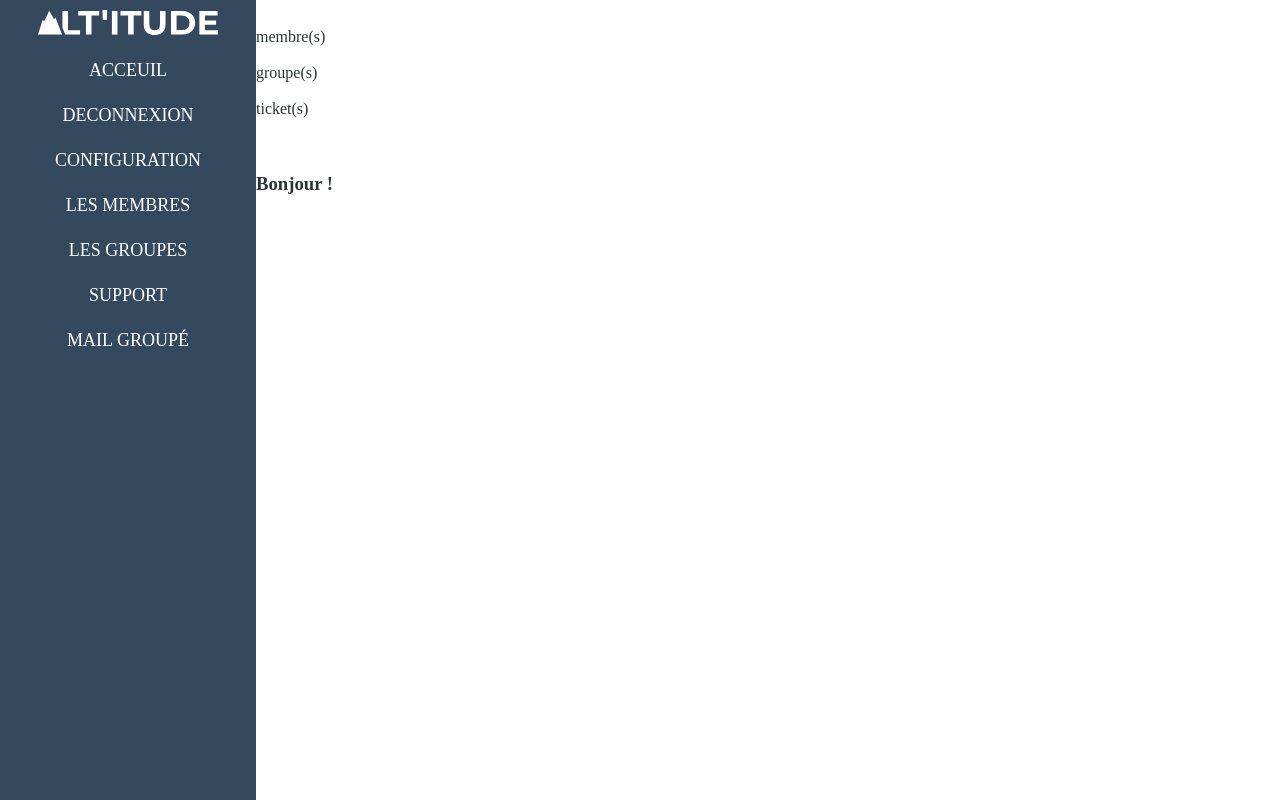
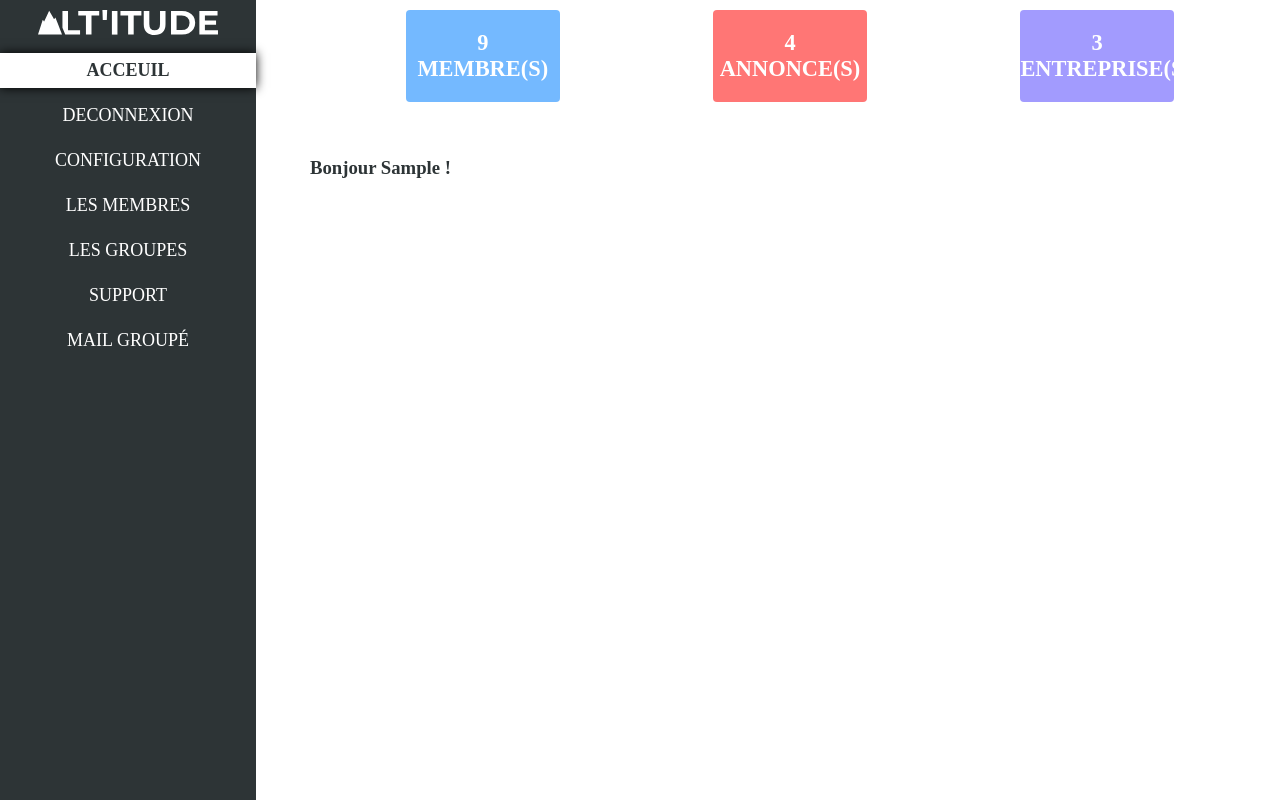
Before and after one commit to JenkoXPlay/ProjetTUT, a PHP site: page /admin/admin.php in a window 1280 px wide. Run offline with PHP 8.4, Linux system fonts and the light colour scheme; the visitor is signed in with stand-in values (Sample User, id 1); data comes from the database, SQL or seed files in the repository; tables that the repository leaves empty hold one stand-in row (values such as "Sample post"); some web fonts are replaced.

Commit message:
Ajout admin - Avancement mineur

```diff
--- a/admin/admin.php
+++ b/admin/admin.php
@@ -1,32 +1,48 @@
-<?php include('header.php'); ?>
+<?php
+	include('header.php');
+
+	// inclusion des fichiers swagger
+	include('../function/user.php');
+	include('../function/annoncesentreprises.php');
+	include('../function/entreprise.php');
+	include('../function/admin.php');
+?>
 
 	<?php
-	session_start();
-	if(isset($_SESSION['administrator'])){
+		session_start();
+		if (isset($_SESSION['administrator'])) {
+
+			$reqAdmin = getAdminPseudo($bdd, $_SESSION['administrator']);
+			while ($dataAdmin = $reqAdmin->fetch()) {
 	?>
 
 			<div id="contenu">
-				<div class="box membre">
-					<?php ?><br />
-					membre(s)
-				</div>
-				<div class="box groupe">
-					<?php  ?><br />
-					groupe(s)
-				</div>
-				<div class="box ticket">
-					<?php  ?><br />
-					ticket(s)
+
+				<div class="flexContentBetween marginAuto width_80">
+					<div class="boxBlue width_20">
+						<?php echo countUsers($bdd, "all"); ?><br />
+						membre(s)
+					</div>
+					<div class="boxRed width_20">
+						<?php echo countAnnonces($bdd); ?><br />
+						annonce(s)
+					</div>
+					<div class="boxViolet width_20">
+						<?php echo countEntreprises($bdd); ?><br />
+						entreprise(s)
+					</div>
 				</div>
 
 				<br /><br />
 
-				<h3>Bonjour <?php  ?> !</h3><br />
+				<h3>Bonjour <?php echo $dataAdmin['pseudo']; ?> !</h3><br />
 
 			</div>
 
 	<?php
-	} else header('Location:/index.php');
+			}
+
+		} else header('Location:/index.php');
 	?>
 
 <?php include('footer.php'); ?>
--- a/admin/header.php
+++ b/admin/header.php
@@ -21,7 +21,7 @@
 	<div id="menu">
 		<img src="../img/logo_white.svg" width="70%" />
 		<br /><br />
-		<a href="admin.php">Acceuil</a>
+		<a href="admin.php" <?php if($_SERVER['REQUEST_URI'] == "/admin/admin.php"){ echo "class='activate'"; } ?>>Acceuil</a>
 		<a href="logout.php">Deconnexion</a>
 		<a href="config.php">Configuration</a>
 		<a href="membre.php">Les membres</a>
--- a/admin/style.css
+++ b/admin/style.css
@@ -61,12 +61,20 @@ body {
 /* formulaire */
 
 /* tailles */
+.width_20 {
+	width: 20%;
+}
+
 .width_40 {
 	width: 40%;
 }
 
 .width_50 {
 	width: 50%;
+}
+
+.width_80 {
+	width: 80%;
 }
 /* tailles */
 
@@ -113,8 +121,48 @@ body {
 }
 /* UTILES */
 
+/* BOX */
+.boxBlue {
+	font-weight: bold;
+	text-transform: uppercase;
+	text-align: center;
+	border-radius: 4px;
+	padding: 20px 0 20px 0;
+	font-size: 1.4em;
+	background: #74b9ff;
+	color: #fff;
+}
+.boxRed {
+	font-weight: bold;
+	text-transform: uppercase;
+	text-align: center;
+	border-radius: 4px;
+	padding: 20px 0 20px 0;
+	font-size: 1.4em;
+	background: #ff7675;
+	color: #fff;
+}
+.boxViolet {
+	font-weight: bold;
+	text-transform: uppercase;
+	text-align: center;
+	border-radius: 4px;
+	padding: 20px 0 20px 0;
+	font-size: 1.4em;
+	background: #a29bfe;
+	color: #fff;
+}
+/* BOX */
+
+/* FLEX ELEMENTS */
+.flexContentBetween {
+	display: flex;
+	justify-content: space-between;
+}
+/* FLEX ELEMENTS */
+
 #menu {
-	background: #34495e;
+	background: #2d3436;
 	float: left;
 	width: 20%;
 	height: 100%;
@@ -131,15 +179,30 @@ body {
 	padding-bottom: 7px;
 	font-size: 18px;
 	margin-bottom: 10px;
+	transition: 0.3s;
 }
 #menu a:hover {
-	background: #007fff;
+	background: #fff;
 	width: 100%;
+	color: #2d3436;
+	font-weight: bold;
+	transition: 0.3s;
+	box-shadow: 0 0 10px #000;
+}
+#menu .activate {
+	background: #fff;
+	width: 100%;
+	color: #2d3436;
+	font-weight: bold;
+	transition: 0.3s;
+	box-shadow: 0 0 10px #000;
 }
 
 #contenu {
 	float: right;
-	width:80%;
+	width: 75%;
 	padding-left: 10px;
 	padding-top: 10px;
+	padding-top: 10px;
+	padding: 10px;
 }
--- a/function/annoncesentreprises.php
+++ b/function/annoncesentreprises.php
@@ -66,4 +66,12 @@
         return $req;
     }
 
+    // compter les annonces
+    function countAnnonces($bdd) {
+        $req = $bdd->prepare("SELECT COUNT(*) AS countid FROM annoncesentreprises");
+        $req->execute();
+        $reqFetch = $req->fetch();
+        return $reqFetch['countid'];
+    }
+
 ?>
--- a/function/entreprise.php
+++ b/function/entreprise.php
@@ -88,4 +88,12 @@
         return $req;
     }
 
+    // compte le nombre d'entreprise
+    function countEntreprises($bdd) {
+        $req = $bdd->prepare("SELECT COUNT(*) AS countid FROM entreprises");
+        $req->execute();
+        $reqFetch = $req->fetch();
+        return $reqFetch['countid'];
+    }
+
 ?>
--- a/function/user.php
+++ b/function/user.php
@@ -80,4 +80,24 @@
         return $req;
     }
 
+    // compteurs totals utilisateurs
+    function countUsers($bdd, $type) {
+        if ($type == "all") { // si tous les utilisateurs
+            $req = $bdd->prepare("SELECT COUNT(*) AS countid FROM users");
+        } else if ($type == "etudiant") { // si etudiant
+            $req = $bdd->prepare("SELECT COUNT(*) AS countid FROM users WHERE type_compte='etudiant'");
+        } else if ($type == "pro") { // si pro
+            $req = $bdd->prepare("SELECT COUNT(*) AS countid FROM users WHERE type_compte='pro'");
+        }
+        $req->execute();
+        $reqFetch = $req->fetch();
+        return $reqFetch['countid'];
+    }
+
+
+    /*
+        $req_count = $bdd->query("SELECT COUNT(*) AS countid FROM reponsesannonces WHERE candidat='{$dataUser['id']}'");
+        $req_count_fetch = $req_count->fetch();
+        if ($req_count_fetch['countid'] == 0) {
+    */
 ?>
```
